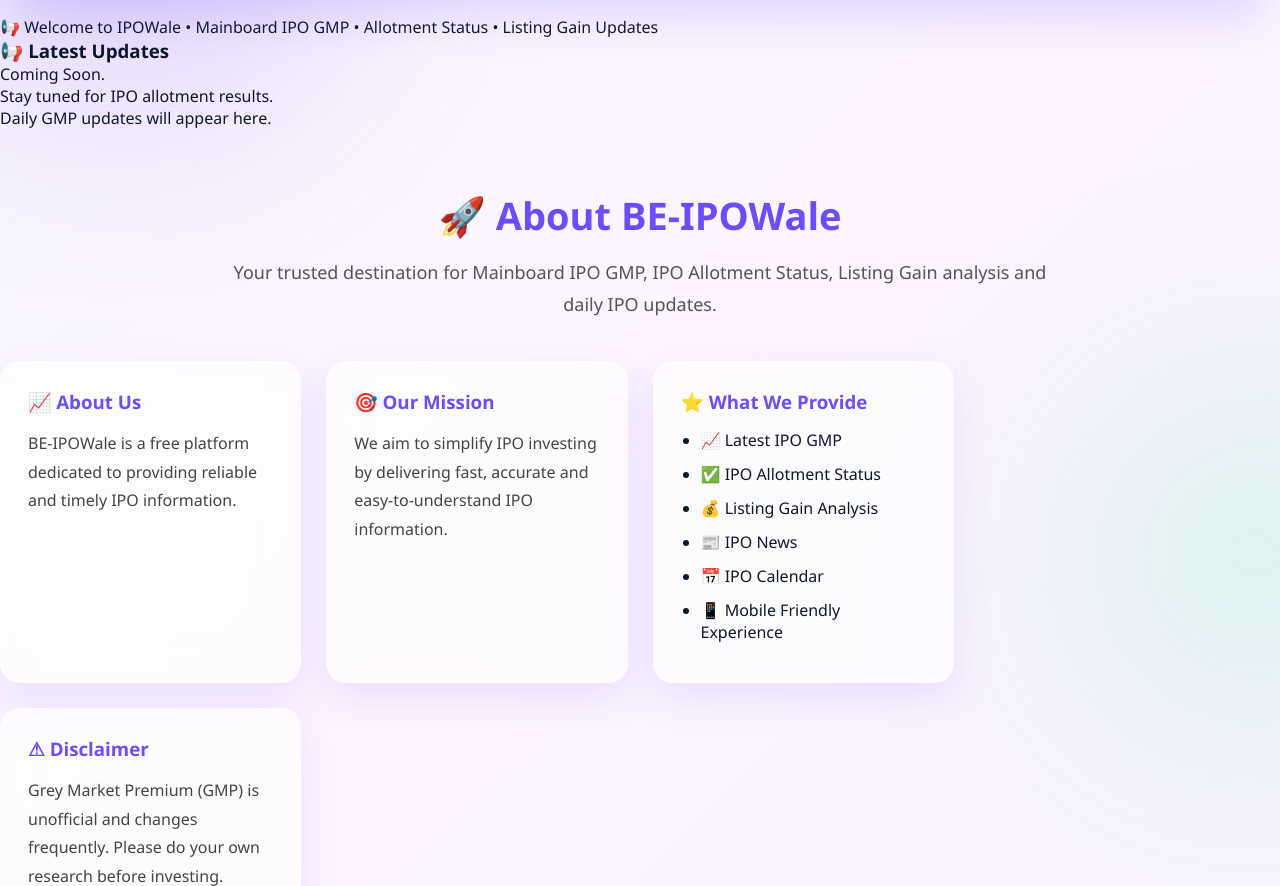
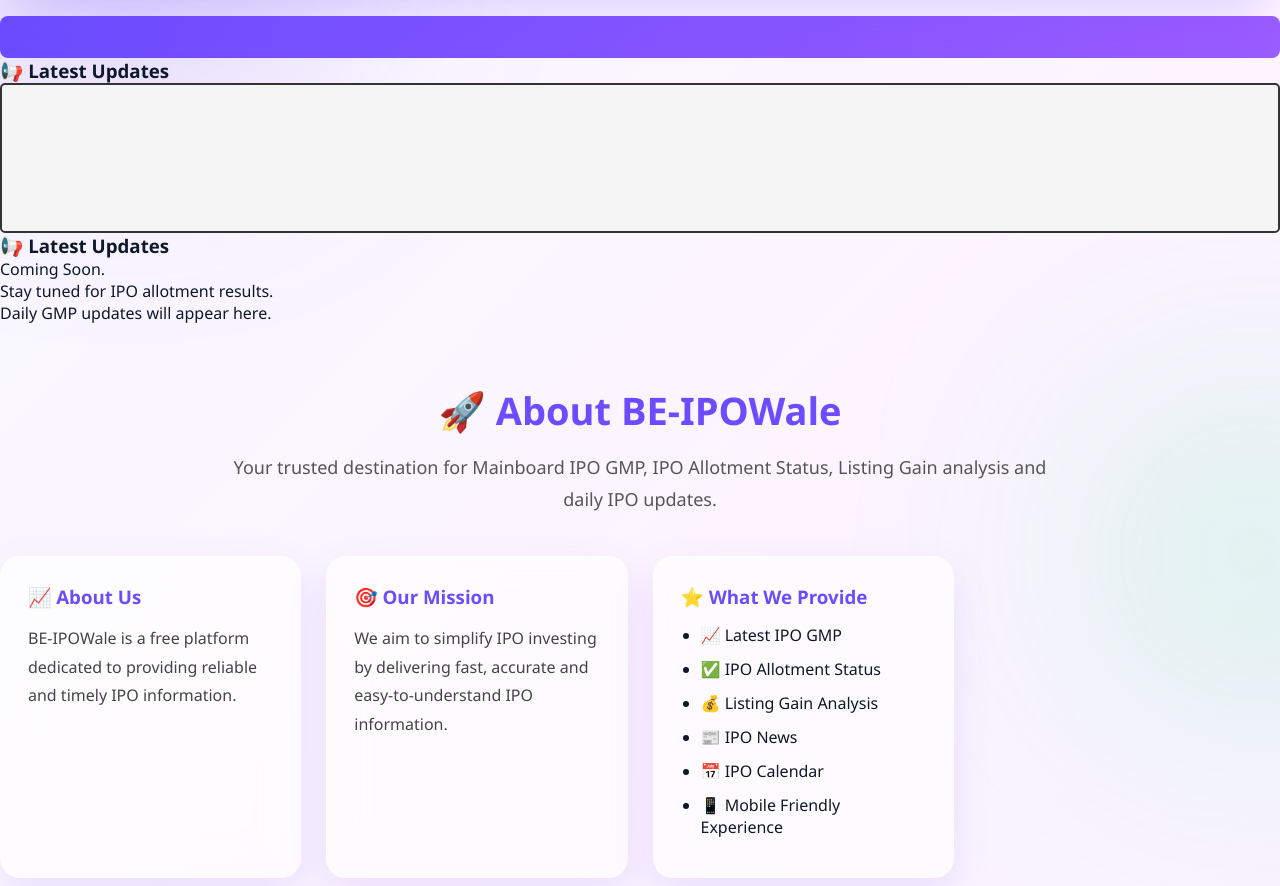
Before and after one commit to ipowaletelegram/beipowale, a Flask app: page / in a window 1280 px wide. Shown: the part 170-1056 px from the top of the page. Run offline with Flask 3, Linux system fonts and the light colour scheme.

Commit message:
Update login.html

```diff
--- a/templates/login.html
+++ b/templates/login.html
@@ -47,12 +47,23 @@
   </nav>
 
   <!-- Notice Bar -->
-  <div class="live-notice">
+  <!-- Notice Bar with marquee -->
+<div class="live-notice">
   <span class="live-dot"></span>
-  <div class="marquee">
+  <marquee behavior="scroll" direction="left" scrollamount="6" onmouseover="this.stop();" onmouseout="this.start();">
     📢 Welcome to IPOWale • Mainboard IPO GMP • Allotment Status • Listing Gain Updates
-  </div>
+  </marquee>
 </div>
+
+<!-- Latest Updates -->
+<section class="updates">
+  <h3>📢 Latest Updates</h3>
+  <marquee behavior="scroll" direction="up" scrollamount="3" onmouseover="this.stop();" onmouseout="this.start();">
+    <div>Coming Soon.</div>
+    <div>Stay tuned for IPO allotment results.</div>
+    <div>Daily GMP updates will appear here.</div>
+  </marquee>
+</section>
 
 
   <!-- Latest Updates -->
```
